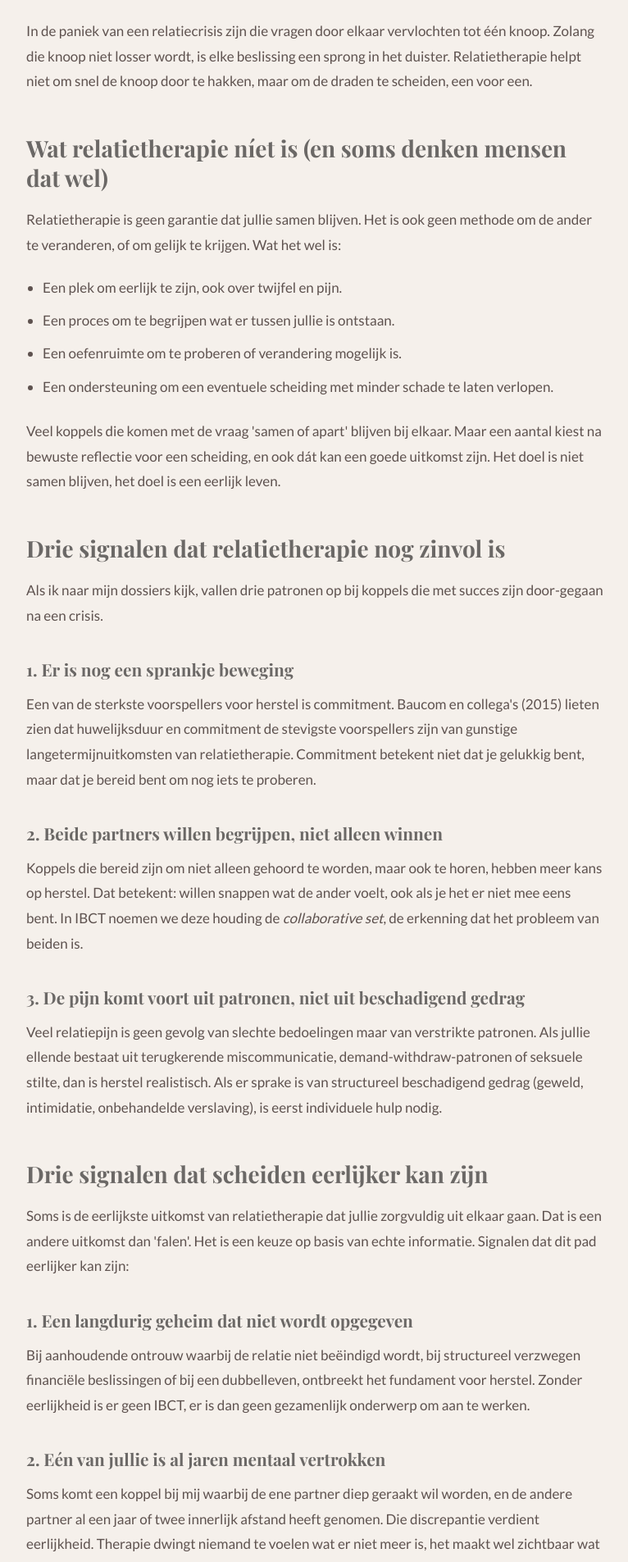
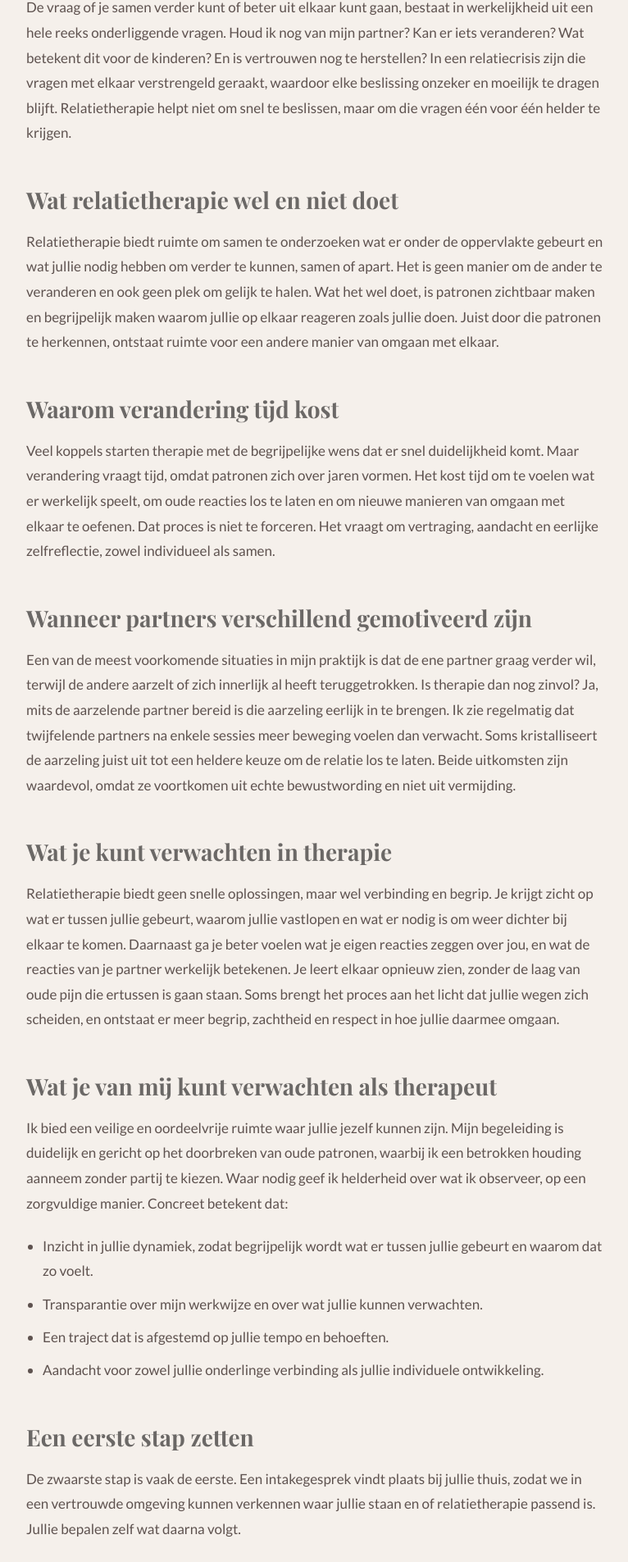
Before and after one commit to DarthSander/praktijkdenieuweweelde, a Next.js app: page /blog/relatietherapie-of-scheiden in a window 1280 px wide. Shown: the part 876-2781 px from the top of the page at 82% size, without its empty margins (256-1022 px from the left). Built offline with nearby package versions, Linux system fonts and the light colour scheme; a web font is replaced by a local one.

Commit message:
Rewrite relatietherapie-of-scheiden blog and drop sources
Replace the article body with the new copy and remove the academic
references block at the bottom.

```diff
--- a/src/app/blog/relatietherapie-of-scheiden/page.tsx
+++ b/src/app/blog/relatietherapie-of-scheiden/page.tsx
@@ -26,126 +26,57 @@ export default function Page() {
   const related = getRelatedPosts(slug);
   return (
     <BlogLayout post={post} related={related}>
+      <h2>Een weloverwogen keuze maken</h2>
       <p>
-        Er zijn vragen die je niet zomaar uitspreekt. Moeten wij verder, of is het tijd om los te laten? Het is misschien wel de zwaarste vraag die je samen kunt stellen. Hij laat zich niet oplossen met een lijstje voor- en nadelen, en zeker niet met advies van vrienden of familie. Toch kun je er samen helderheid in krijgen.
+        De vraag of je samen verder kunt of beter uit elkaar kunt gaan, is een van de meest ingrijpende keuzes die partners ooit moeten maken. Dit is geen vraag die je kunt beantwoorden met rationele lijstjes of adviezen van buitenaf, want ze raakt aan iets dat alleen jullie samen kunnen onderzoeken. Toch kunnen koppels, met de juiste begeleiding, stap voor stap meer helderheid krijgen over wat er werkelijk nodig is.
       </p>
       <p>
-        In dit artikel deel ik hoe ik als IBCT-therapeut met koppels werk die aan dit punt zitten. Niet om jullie een kant op te duwen, maar om jullie de rust en de ruimte te geven om werkelijk te kiezen.
+        In dit artikel leg ik uit hoe ik als IBCT-therapeut werk met koppels die op dit kruispunt staan, niet om hen een richting op te duwen, maar om samen ruimte te maken voor een weloverwogen keuze.
       </p>
 
-      <h2>Waarom deze vraag zo moeilijk is</h2>
+      <h2>Waarom deze vraag zo complex voelt</h2>
       <p>
-        De vraag 'doorgaan of scheiden' is niet één vraag maar tientallen. Hou ik nog van mijn partner? Kan ik nog veranderen, kan hij of zij nog veranderen? Wat doet een scheiding met de kinderen? Wat doet een scheiding met mijzelf? Is het gevoel van wantrouwen weg te krijgen? En diepliggend: ben ik zonder deze relatie nog wie ik denk te zijn?
+        De vraag of je samen verder kunt of beter uit elkaar kunt gaan, bestaat in werkelijkheid uit een hele reeks onderliggende vragen. Houd ik nog van mijn partner? Kan er iets veranderen? Wat betekent dit voor de kinderen? En is vertrouwen nog te herstellen? In een relatiecrisis zijn die vragen met elkaar verstrengeld geraakt, waardoor elke beslissing onzeker en moeilijk te dragen blijft. Relatietherapie helpt niet om snel te beslissen, maar om die vragen één voor één helder te krijgen.
+      </p>
+
+      <h2>Wat relatietherapie wel en niet doet</h2>
+      <p>
+        Relatietherapie biedt ruimte om samen te onderzoeken wat er onder de oppervlakte gebeurt en wat jullie nodig hebben om verder te kunnen, samen of apart. Het is geen manier om de ander te veranderen en ook geen plek om gelijk te halen. Wat het wel doet, is patronen zichtbaar maken en begrijpelijk maken waarom jullie op elkaar reageren zoals jullie doen. Juist door die patronen te herkennen, ontstaat ruimte voor een andere manier van omgaan met elkaar.
+      </p>
+
+      <h2>Waarom verandering tijd kost</h2>
+      <p>
+        Veel koppels starten therapie met de begrijpelijke wens dat er snel duidelijkheid komt. Maar verandering vraagt tijd, omdat patronen zich over jaren vormen. Het kost tijd om te voelen wat er werkelijk speelt, om oude reacties los te laten en om nieuwe manieren van omgaan met elkaar te oefenen. Dat proces is niet te forceren. Het vraagt om vertraging, aandacht en eerlijke zelfreflectie, zowel individueel als samen.
+      </p>
+
+      <h2>Wanneer partners verschillend gemotiveerd zijn</h2>
+      <p>
+        Een van de meest voorkomende situaties in mijn praktijk is dat de ene partner graag verder wil, terwijl de andere aarzelt of zich innerlijk al heeft teruggetrokken. Is therapie dan nog zinvol? Ja, mits de aarzelende partner bereid is die aarzeling eerlijk in te brengen. Ik zie regelmatig dat twijfelende partners na enkele sessies meer beweging voelen dan verwacht. Soms kristalliseert de aarzeling juist uit tot een heldere keuze om de relatie los te laten. Beide uitkomsten zijn waardevol, omdat ze voortkomen uit echte bewustwording en niet uit vermijding.
+      </p>
+
+      <h2>Wat je kunt verwachten in therapie</h2>
+      <p>
+        Relatietherapie biedt geen snelle oplossingen, maar wel verbinding en begrip. Je krijgt zicht op wat er tussen jullie gebeurt, waarom jullie vastlopen en wat er nodig is om weer dichter bij elkaar te komen. Daarnaast ga je beter voelen wat je eigen reacties zeggen over jou, en wat de reacties van je partner werkelijk betekenen. Je leert elkaar opnieuw zien, zonder de laag van oude pijn die ertussen is gaan staan. Soms brengt het proces aan het licht dat jullie wegen zich scheiden, en ontstaat er meer begrip, zachtheid en respect in hoe jullie daarmee omgaan.
+      </p>
+
+      <h2>Wat je van mij kunt verwachten als therapeut</h2>
+      <p>
+        Ik bied een veilige en oordeelvrije ruimte waar jullie jezelf kunnen zijn. Mijn begeleiding is duidelijk en gericht op het doorbreken van oude patronen, waarbij ik een betrokken houding aanneem zonder partij te kiezen. Waar nodig geef ik helderheid over wat ik observeer, op een zorgvuldige manier. Concreet betekent dat:
+      </p>
+      <ul>
+        <li>Inzicht in jullie dynamiek, zodat begrijpelijk wordt wat er tussen jullie gebeurt en waarom dat zo voelt.</li>
+        <li>Transparantie over mijn werkwijze en over wat jullie kunnen verwachten.</li>
+        <li>Een traject dat is afgestemd op jullie tempo en behoeften.</li>
+        <li>Aandacht voor zowel jullie onderlinge verbinding als jullie individuele ontwikkeling.</li>
+      </ul>
+
+      <h2>Een eerste stap zetten</h2>
+      <p>
+        De zwaarste stap is vaak de eerste. Een intakegesprek vindt plaats bij jullie thuis, zodat we in een vertrouwde omgeving kunnen verkennen waar jullie staan en of relatietherapie passend is. Jullie bepalen zelf wat daarna volgt.
       </p>
       <p>
-        In de paniek van een relatiecrisis zijn die vragen door elkaar vervlochten tot één knoop. Zolang die knoop niet losser wordt, is elke beslissing een sprong in het duister. Relatietherapie helpt niet om snel de knoop door te hakken, maar om de draden te scheiden, een voor een.
+        Stuur een bericht via het <Link href="/#contact">contactformulier</Link> of maak direct een afspraak in de <Link href="/#contact">agenda</Link>. Ik reageer binnen vierentwintig uur.
       </p>
-
-      <h2>Wat relatietherapie níet is (en soms denken mensen dat wel)</h2>
-      <p>
-        Relatietherapie is geen garantie dat jullie samen blijven. Het is ook geen methode om de ander te veranderen, of om gelijk te krijgen. Wat het wel is:
-      </p>
-      <ul>
-        <li>Een plek om eerlijk te zijn, ook over twijfel en pijn.</li>
-        <li>Een proces om te begrijpen wat er tussen jullie is ontstaan.</li>
-        <li>Een oefenruimte om te proberen of verandering mogelijk is.</li>
-        <li>Een ondersteuning om een eventuele scheiding met minder schade te laten verlopen.</li>
-      </ul>
-      <p>
-        Veel koppels die komen met de vraag 'samen of apart' blijven bij elkaar. Maar een aantal kiest na bewuste reflectie voor een scheiding, en ook dát kan een goede uitkomst zijn. Het doel is niet samen blijven, het doel is een eerlijk leven.
-      </p>
-
-      <h2>Drie signalen dat relatietherapie nog zinvol is</h2>
-      <p>
-        Als ik naar mijn dossiers kijk, vallen drie patronen op bij koppels die met succes zijn door-gegaan na een crisis.
-      </p>
-
-      <h3>1. Er is nog een sprankje beweging</h3>
-      <p>
-        Een van de sterkste voorspellers voor herstel is commitment. Baucom en collega's (2015) lieten zien dat huwelijksduur en commitment de stevigste voorspellers zijn van gunstige langetermijnuitkomsten van relatietherapie. Commitment betekent niet dat je gelukkig bent, maar dat je bereid bent om nog iets te proberen.
-      </p>
-
-      <h3>2. Beide partners willen begrijpen, niet alleen winnen</h3>
-      <p>
-        Koppels die bereid zijn om niet alleen gehoord te worden, maar ook te horen, hebben meer kans op herstel. Dat betekent: willen snappen wat de ander voelt, ook als je het er niet mee eens bent. In IBCT noemen we deze houding de <em>collaborative set</em>, de erkenning dat het probleem van beiden is.
-      </p>
-
-      <h3>3. De pijn komt voort uit patronen, niet uit beschadigend gedrag</h3>
-      <p>
-        Veel relatiepijn is geen gevolg van slechte bedoelingen maar van verstrikte patronen. Als jullie ellende bestaat uit terugkerende miscommunicatie, demand-withdraw-patronen of seksuele stilte, dan is herstel realistisch. Als er sprake is van structureel beschadigend gedrag (geweld, intimidatie, onbehandelde verslaving), is eerst individuele hulp nodig.
-      </p>
-
-      <h2>Drie signalen dat scheiden eerlijker kan zijn</h2>
-      <p>
-        Soms is de eerlijkste uitkomst van relatietherapie dat jullie zorgvuldig uit elkaar gaan. Dat is een andere uitkomst dan 'falen'. Het is een keuze op basis van echte informatie. Signalen dat dit pad eerlijker kan zijn:
-      </p>
-
-      <h3>1. Een langdurig geheim dat niet wordt opgegeven</h3>
-      <p>
-        Bij aanhoudende ontrouw waarbij de relatie niet beëindigd wordt, bij structureel verzwegen financiële beslissingen of bij een dubbelleven, ontbreekt het fundament voor herstel. Zonder eerlijkheid is er geen IBCT, er is dan geen gezamenlijk onderwerp om aan te werken.
-      </p>
-
-      <h3>2. Eén van jullie is al jaren mentaal vertrokken</h3>
-      <p>
-        Soms komt een koppel bij mij waarbij de ene partner diep geraakt wil worden, en de andere partner al een jaar of twee innerlijk afstand heeft genomen. Die discrepantie verdient eerlijkheid. Therapie dwingt niemand te voelen wat er niet meer is, het maakt wel zichtbaar wat er nog is.
-      </p>
-
-      <h3>3. Fundamentele waarden lopen ver uit elkaar</h3>
-      <p>
-        Verschillen zijn normaal, en IBCT helpt juist om daarmee om te gaan (zie ook het stuk over <Link href="/blog/wat-is-ibct">wat IBCT is</Link>). Maar er zijn waarden die zo diep raken aan wie je wil zijn (wel of geen kinderen, wel of geen religie, wel of geen open relatie) dat levenslange compromissen scheef gaan staan. Therapie kan helpen deze verschillen scherper te zien en er in vrede van af te stappen.
-      </p>
-
-      <h2>Hoe werkt dat in de praktijk?</h2>
-      <p>
-        Bij koppels die twijfelen over doorgaan of scheiden, werken we vaak in een afgebakend vooronderzoek van vier tot zes sessies. Het doel is bewust geen ja of nee, maar: begrijpen waar we staan. In deze sessies doen we:
-      </p>
-      <ul>
-        <li>Een DEEP-analyse van jullie relatie en de patronen die jullie samen gevormd hebben.</li>
-        <li>Individuele gesprekken met elk van jullie over wat jullie persoonlijk nodig hebben.</li>
-        <li>Een gezamenlijk gesprek over wat er nog mogelijk is en wat reëel voelt.</li>
-        <li>Een helder advies mijnerzijds over of een langer traject zinvol is.</li>
-      </ul>
-      <p>
-        Na zes sessies is er vaak een helder beeld. Soms komt er een verrassende opening. Soms komt er rouw maar ook rust. In beide gevallen is er richting.
-      </p>
-
-      <h2>En als jullie ongelijk gemotiveerd zijn?</h2>
-      <p>
-        Dit is een van de meest gestelde situaties in mijn praktijk. De ene partner wil heel graag, de ander aarzelt of heeft al mentaal afgehaakt. Is therapie dan zinvol?
-      </p>
-      <p>
-        Ja, mits de aarzelende partner bereid is om eerlijk te zijn over die aarzeling. Ik zie regelmatig koppels waarbij de twijfelende partner na drie of vier sessies meer beweging voelt dan verwacht. Ik zie ook koppels waarbij de twijfelende partner juist helder wordt in de wens om los te laten. Beide uitkomsten zijn valide.
-      </p>
-
-      <h2>De impact op kinderen</h2>
-      <p>
-        Veel ouders blijven bij elkaar 'voor de kinderen'. Ik snap dat, en het komt uit liefde. Maar onderzoek laat al decennia zien dat het niet zozeer de scheiding is die kinderen schaadt, maar de kwaliteit van de relatie waarin zij opgroeien en de manier waarop ouders met elkaar omgaan. Een langdurig conflictueuze relatie is voor kinderen zwaarder dan een zorgvuldig begeleide scheiding met twee aanwezige, respectvolle ouders.
-      </p>
-      <p>
-        Dit is dus geen argument voor scheiden, maar wel voor eerlijkheid: kies bewust, niet uit angst voor de schade.
-      </p>
-
-      <h2>Wat kost helderheid?</h2>
-      <p>
-        Een traject van vier tot zes oriënterende sessies kost bij mij in Tilburg rond de € 600 tot € 900. Dat is niet niks. Maar vergeleken met de kosten van een gehaaste of spijtige scheiding (of van jaren doorgaan in mist) is het een eerlijke investering in helderheid.
-      </p>
-
-      <h2>Een eerste gesprek bij jullie thuis</h2>
-      <p>
-        Als jullie op dit kruispunt staan, is een gesprek al een stap. Een intakegesprek vindt plaats bij jullie thuis. We verkennen samen waar jullie staan, en of relatietherapie (of juist een ander pad) passend is. Je bepaalt zelf wat daarna volgt.
-      </p>
-      <p>
-        Stuur een bericht via het <Link href="/#contact">contactformulier</Link>, ik reageer binnen vierentwintig uur.
-      </p>
-
-      <div className="blog-sources">
-        <h3>Bronnen</h3>
-        <ul>
-          <li>Baucom, B. R., Atkins, D. C., Simpson Rowe, L., Doss, B. D., &amp; Christensen, A. (2015). Prediction of treatment response at 5-year follow-up in a randomized clinical trial of behaviorally based couple therapies. <em>Journal of Consulting and Clinical Psychology, 83</em>(1), 103-114.</li>
-          <li>Christensen, A., &amp; Doss, B. D. (2017). Integrative Behavioral Couple Therapy. <em>Current Opinion in Psychology, 13</em>, 111-114.</li>
-          <li>Lebow, J. L., Chambers, A. L., Christensen, A., &amp; Johnson, S. M. (2012). Research on the treatment of couple distress. <em>Journal of Marital and Family Therapy, 38</em>(1), 145-168.</li>
-        </ul>
-      </div>
     </BlogLayout>
   );
 }
```
